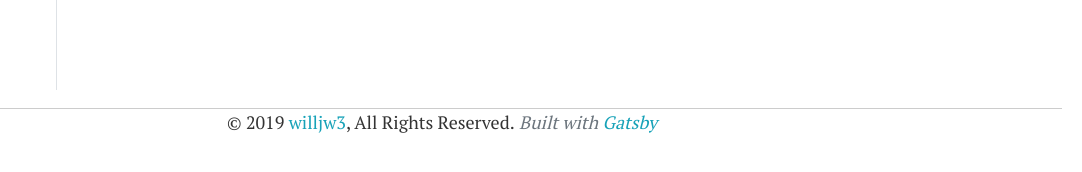
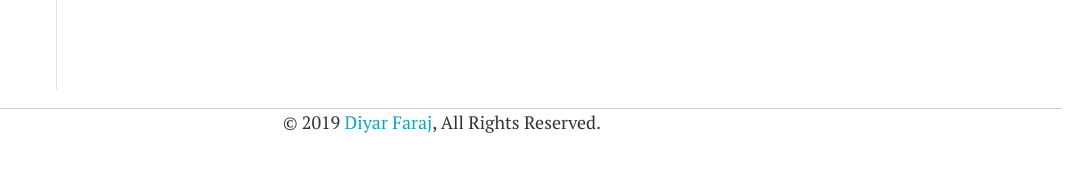
Before and after one commit to diyarfaraj/diyar-blog, a Gatsby site: page / in a window 1280 px wide. Shown: the part 510-682 px from the top of the page, 198-1280 px from the left. Built offline with nearby package versions, Linux system fonts and the light colour scheme; Gatsby itself is replaced by a stand-in of ours; a web font is replaced by a local one.

Commit message:
changed footer

```diff
--- a/src/components/layout.js
+++ b/src/components/layout.js
@@ -52,21 +52,17 @@ const Layout = ({ children }) => {
 							<hr />
 							<p className="d-inline">
 								© {new Date().getFullYear()}{' '}
-								<a className="text-info" href="https://willjw3.github.io/">
-									willjw3
+								<a
+									className="text-info"
+									href="https://diyarfaraj.com"
+									target="_blank"
+									rel="noopener noreferrer"
+								>
+									Diyar Faraj
 								</a>
 								, All Rights Reserved.
 							</p>
-							<p className="mt-5 text-muted d-inline">
-								<i>
-									{' '}
-									Built with
-									{` `}
-									<a className="text-info" href="https://www.gatsbyjs.org">
-										Gatsby
-									</a>
-								</i>
-							</p>
+							<p className="mt-5 text-muted d-inline" />
 						</footer>
 					</div>
 				</div>
--- a/src/components/sidebar/Bio.js
+++ b/src/components/sidebar/Bio.js
@@ -6,7 +6,7 @@ import diyar from '../../images/diyar-faraj.jpg';
 const Bio = ({ author, tagline }) => {
 	return (
 		<div className="bio-main w-75">
-			<img src={diyar} style={{ maxWidth: `100px` }} className="profile-img" alt="" />
+			<img src={diyar} style={{ maxWidth: `100px` }} className="profile-img" alt="Diyar Faraj" />
 			<h3 className="mt-2 author-bio">{author}</h3>
 			<small className="text-muted">{tagline}</small>
 		</div>
```
